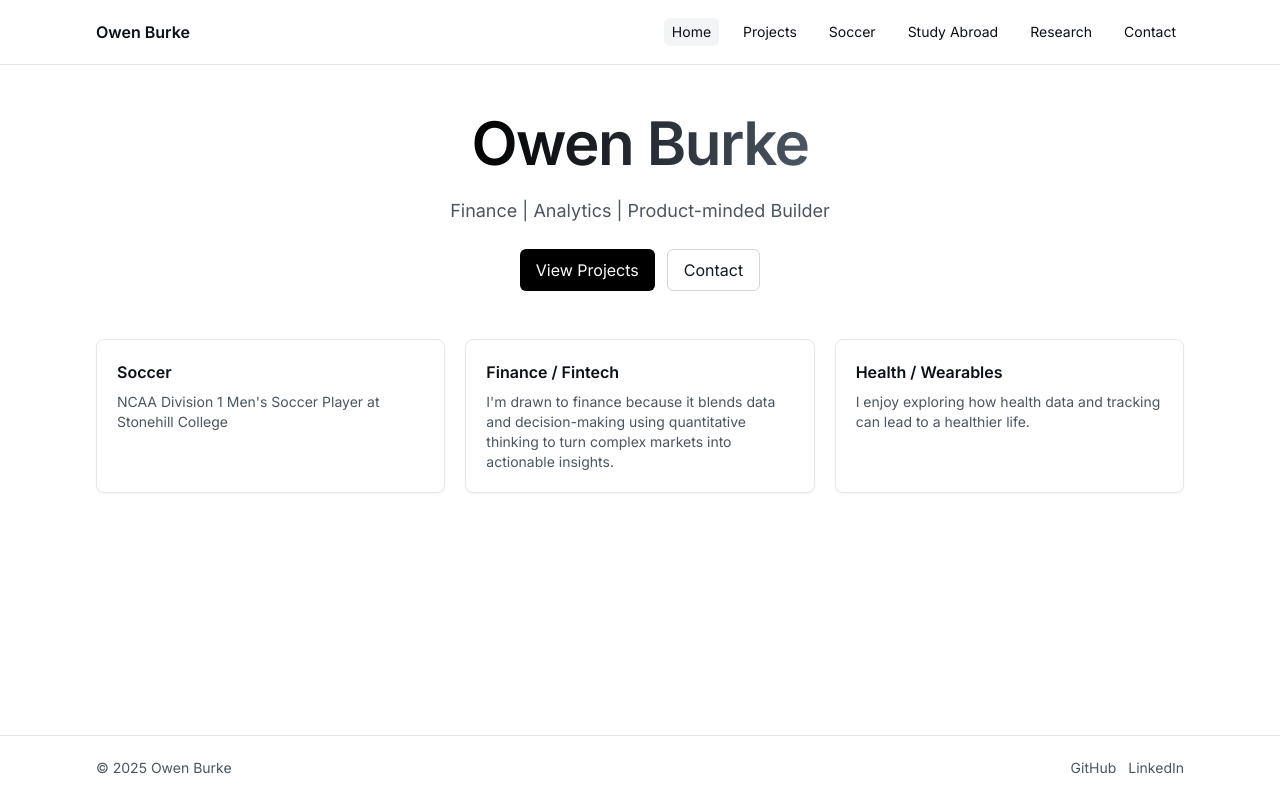
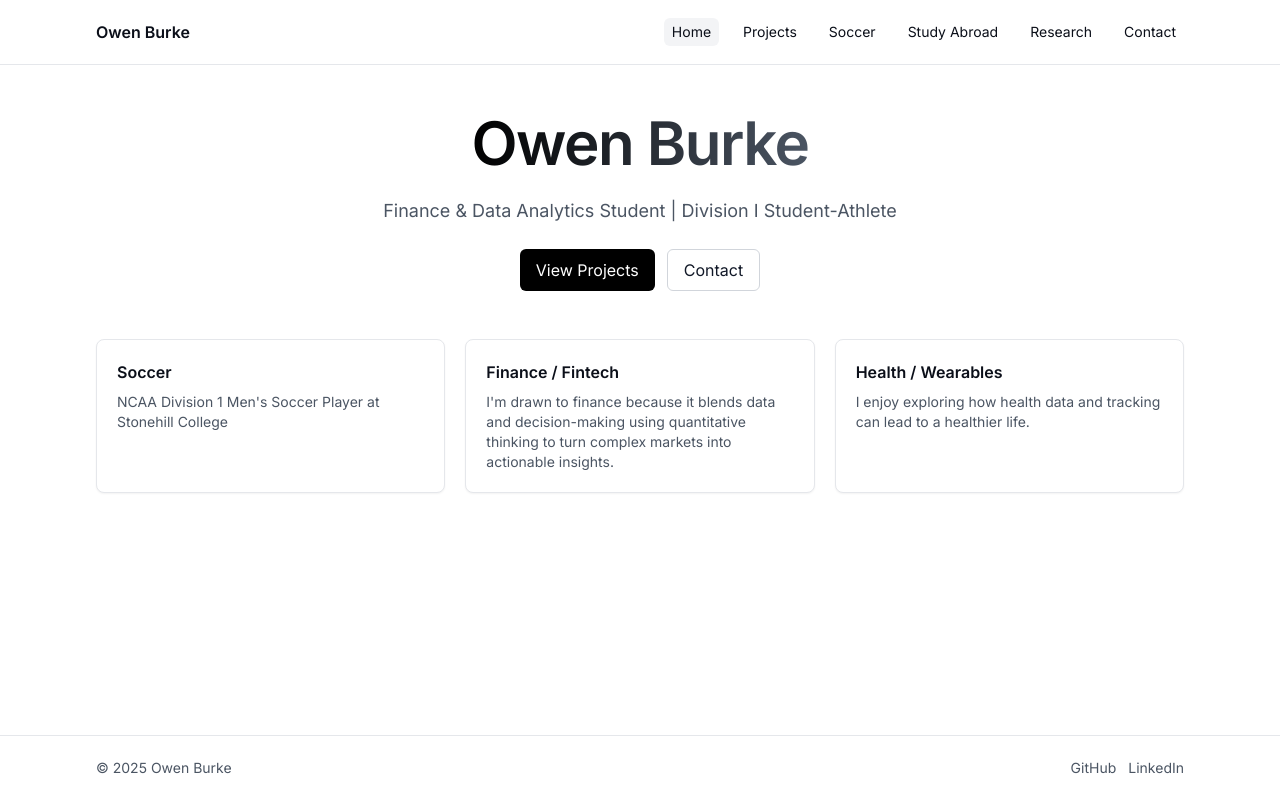
Before and after one commit to owenburke54-bit/portfolio-site, a Next.js app: page / in a window 1280 px wide. Built offline with nearby package versions, Linux system fonts and the light colour scheme.

Commit message:
content(home): revert subtitle to 'Finance & Data Analytics Student | Division I Student-Athlete'

```diff
--- a/app/page.tsx
+++ b/app/page.tsx
@@ -16,7 +16,7 @@ export default function HomePage() {
           </span>
         </h1>
         <p className="mx-auto max-w-3xl text-base sm:text-lg text-gray-600">
-          Finance | Analytics | Product-minded Builder
+          Finance &amp; Data Analytics Student | Division I Student-Athlete
         </p>
         <div className="flex flex-col sm:flex-row justify-center gap-2 sm:gap-3">
           <Link href="/projects" className="btn">
```
